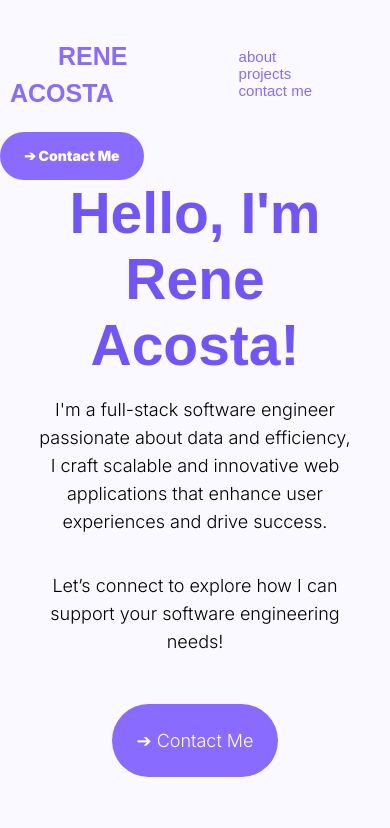
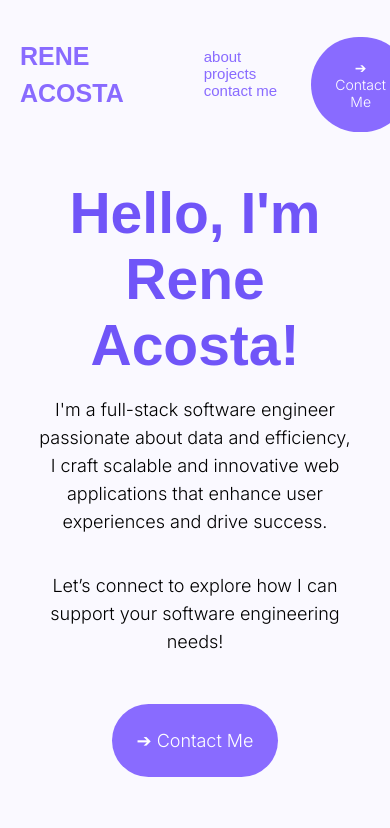
Before and after one commit to racosta323/rene-acosta-portfolio, a React (Create React App) app: page / in a window 390 px wide. Shown: the top 828 px of the page. Built offline with nearby package versions, Linux system fonts and the light colour scheme; a web font is replaced by a local one.

Commit message:
updates nav bar styling to make responsive

```diff
--- a/src/App.css
+++ b/src/App.css
@@ -24,18 +24,20 @@
 
 ul {
   list-style-type: none;
+  padding: 0;
+  margin-left: 80px;
 }
 
 li {
   font-size: 15px;
-
+  margin-right: 10px;
 }
 
 li a {
   display:block;
   color: #896bff;
   text-align: center;
-  padding: 0px 10px 0px 60px;
+  /* padding: 0px 10px 0px 60px; */
   text-decoration: none;
 }
 
@@ -45,12 +47,13 @@ li a:hover {
 
 #nav-container-solid, #nav-container{
   display: flex;
-  flex-wrap: wrap;
+  flex-wrap: nowrap;
   justify-content: space-between;
-  padding: 15px 0px 20px 0px;
+  padding: 15px 20px 20px 20px;
   /* overflow: hidden; */
   width: 100%;
   align-items: center;
+  /* justify-content: flex-start; */
 }
 
 #nav-container-solid {
@@ -112,8 +115,6 @@ li a:hover {
 
 
 #nav-container h1 a, #nav-container-solid h1 a  {
-  padding: 0px 0px 0px 0px;
-  margin: 5px 0px 0px 48px;
   color: #896bff;
   font-size: 25px;
   text-decoration: none;
@@ -128,18 +129,13 @@ li a:hover {
 }
 
 #nav-btn, #nav-btn-solid {
-  display: flex;
-  max-height: 30px;
-  justify-content: center;
-  padding-right: 40px;
+  /* display: flex; */
+  align-self: flex-end;
+
 }
 
 #nav-btn p, #nav-btn-solid p {
   font-size: 14px;
-  padding: 0px 0px 0px 0px;
-  margin: 0px 0px 0px 0px;
-  font-weight: bolder;
-
 }
 
 button {
@@ -158,7 +154,7 @@ button {
   /* min-height: 48px;
   min-width: 48px; */
   cursor: pointer;
-  height: auto%;
+  height: auto;
 }
 
 button:hover {
@@ -172,8 +168,8 @@ button:hover {
 
 #nav-left{
   display: flex;
-  margin-left: 10px;
   align-items: center;
+  width: auto;
 }
 
 .sticky{
```
